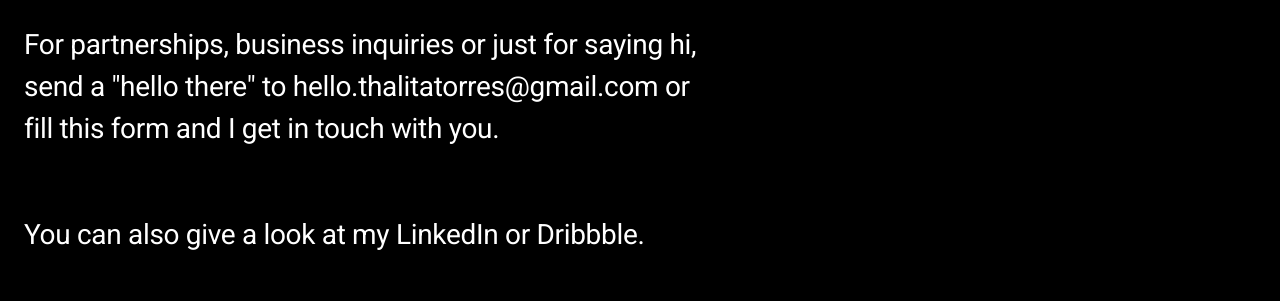
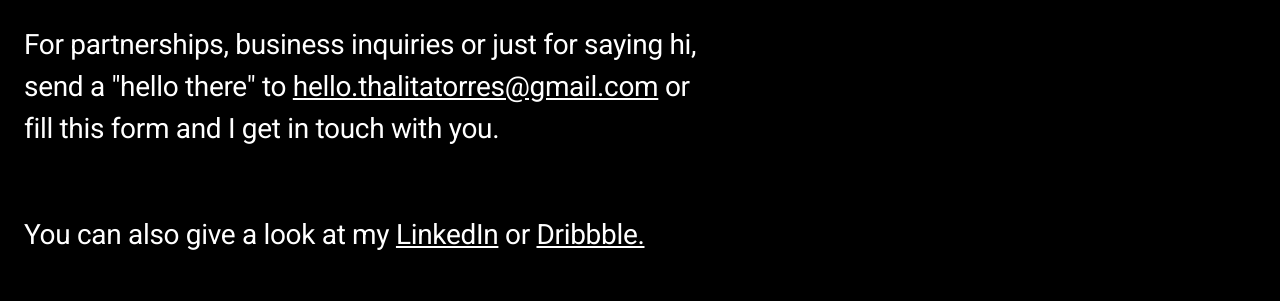
Before and after one commit to jadsonsantos/thalita-torres, a Next.js app: page / in a window 1280 px wide. Shown: the part 1090-1391 px from the top of the page. Built offline with nearby package versions, Linux system fonts and the light colour scheme.

Commit message:
adds underline style to external links

```diff
--- a/components/Link.js
+++ b/components/Link.js
@@ -3,7 +3,7 @@ import { Link as NextLink } from 'next'
 const Link = ({ isExternal = false, children, ...props }) => {
   if (isExternal) {
     return (
-      <a target="blank" rel="noopener" {...props}>
+      <a target="blank" rel="noopener" className="external-link" {...props}>
         {children}
       </a>
     )
--- a/styles/globals.scss
+++ b/styles/globals.scss
@@ -108,6 +108,10 @@ a {
   }
 }
 
+.external-link {
+  text-decoration: underline;
+}
+
 @media (prefers-color-scheme: dark) {
   html {
     // color-scheme: dark;
```
